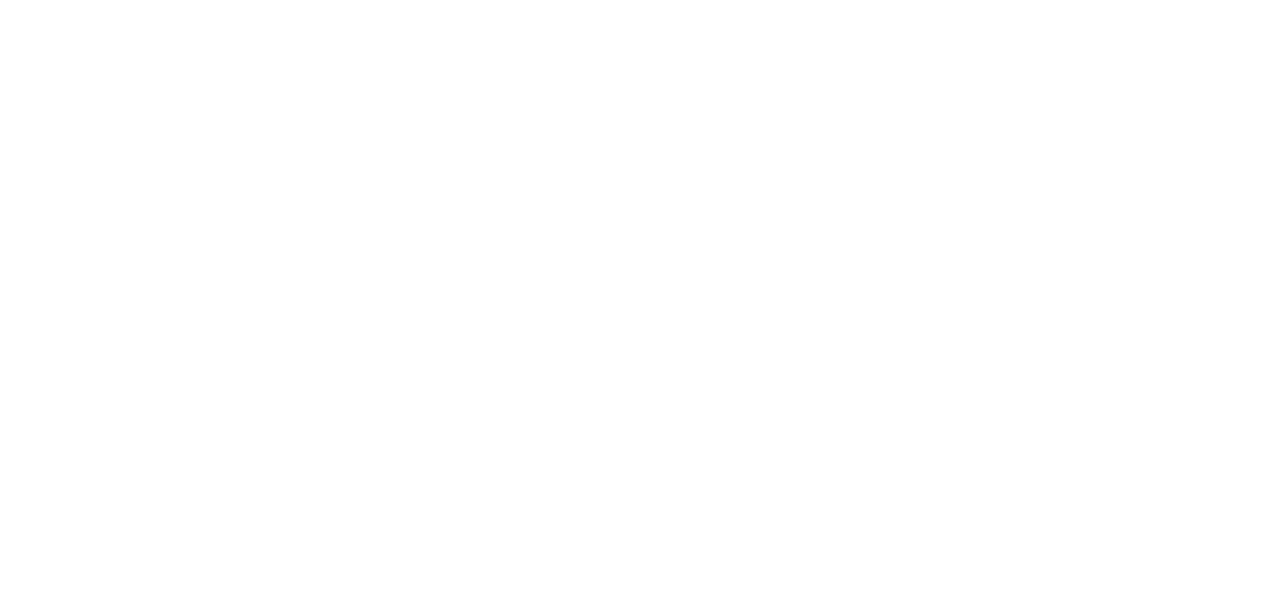
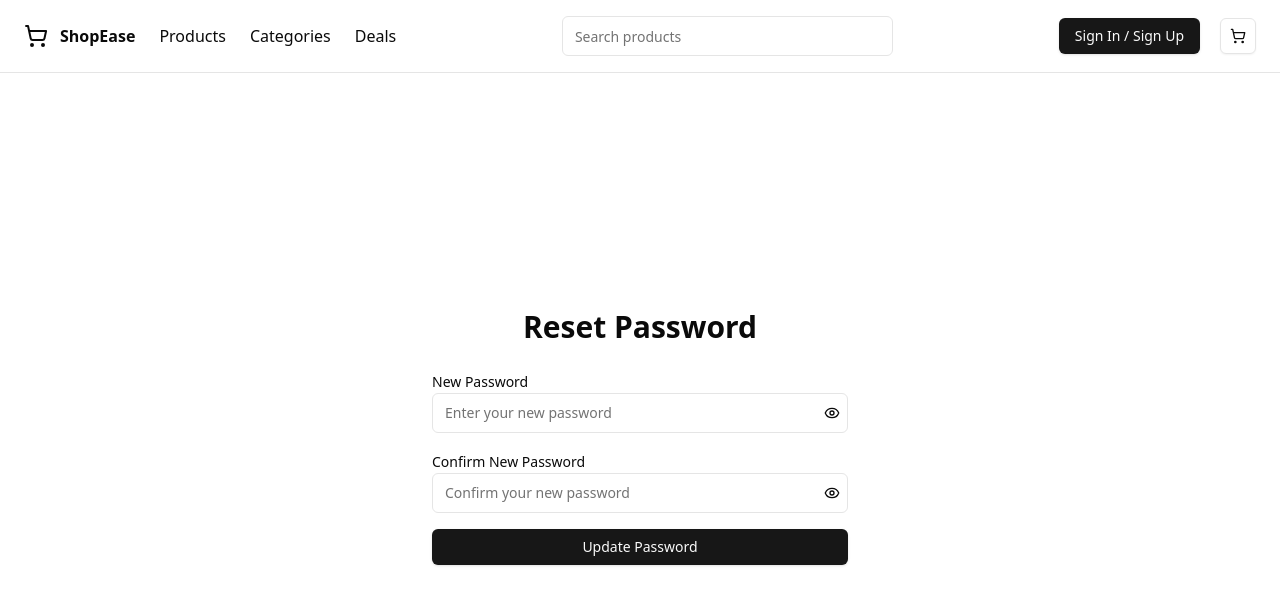
Before and after one commit to MaarcusRenieroL/ecommerce-app, a React (Vite) app in the folder frontend/: page /auth/reset-password in a window 1280 px wide. Before the commit this address had no page. Shown: the top 604 px of the page. Built offline with nearby package versions, Linux system fonts and the light colour scheme.

Commit message:
feat: add ui for reset password page

```diff
--- a/frontend/src/App.tsx
+++ b/frontend/src/App.tsx
@@ -9,6 +9,7 @@
 import { CheckoutPage } from "@/pages/checkout-page.tsx";
 import { SignInPage } from "@/pages/auth/sign-in-page.tsx";
 import { SignUpPage } from "@/pages/auth/sign-up-page.tsx";
+import {ResetPasswordPage} from "@/pages/auth/reset-password-page.tsx";
 
 export default function App() {
   return (
@@ -24,6 +25,7 @@
 
 				<Route path="/auth/sign-in" element={<SignInPage />} />
 				<Route path="/auth/sign-up" element={<SignUpPage />} />
+				<Route path="/auth/reset-password" element={<ResetPasswordPage />} />
 			</Routes>
 		</Router>
   );
--- /dev/null
+++ b/frontend/src/components/ui/alert.tsx
@@ -0,0 +1,59 @@
+import * as React from "react"
+import { cva, type VariantProps } from "class-variance-authority"
+
+import { cn } from "@/lib/utils"
+
+const alertVariants = cva(
+	"relative w-full rounded-lg border p-4 [&>svg~*]:pl-7 [&>svg+div]:translate-y-[-3px] [&>svg]:absolute [&>svg]:left-4 [&>svg]:top-4 [&>svg]:text-foreground",
+	{
+		variants: {
+			variant: {
+				default: "bg-background text-foreground",
+				destructive:
+					"border-destructive/50 text-destructive dark:border-destructive [&>svg]:text-destructive",
+			},
+		},
+		defaultVariants: {
+			variant: "default",
+		},
+	}
+)
+
+const Alert = React.forwardRef<
+	HTMLDivElement,
+	React.HTMLAttributes<HTMLDivElement> & VariantProps<typeof alertVariants>
+>(({ className, variant, ...props }, ref) => (
+	<div
+		ref={ref}
+		role="alert"
+		className={cn(alertVariants({ variant }), className)}
+		{...props}
+	/>
+))
+Alert.displayName = "Alert"
+
+const AlertTitle = React.forwardRef<
+	HTMLParagraphElement,
+	React.HTMLAttributes<HTMLHeadingElement>
+>(({ className, ...props }, ref) => (
+	<h5
+		ref={ref}
+		className={cn("mb-1 font-medium leading-none tracking-tight", className)}
+		{...props}
+	/>
+))
+AlertTitle.displayName = "AlertTitle"
+
+const AlertDescription = React.forwardRef<
+	HTMLParagraphElement,
+	React.HTMLAttributes<HTMLParagraphElement>
+>(({ className, ...props }, ref) => (
+	<div
+		ref={ref}
+		className={cn("text-sm [&_p]:leading-relaxed", className)}
+		{...props}
+	/>
+))
+AlertDescription.displayName = "AlertDescription"
+
+export { Alert, AlertTitle, AlertDescription }
--- /dev/null
+++ b/frontend/src/pages/auth/reset-password-page.tsx
@@ -0,0 +1,111 @@
+"use client"
+
+import { FormEvent, useState } from 'react'
+import { Button } from "@/components/ui/button"
+import { Input } from "@/components/ui/input"
+import { Label } from "@/components/ui/label"
+import { Eye, EyeOff } from "lucide-react"
+import { Alert, AlertDescription, AlertTitle } from "@/components/ui/alert"
+import {Navbar} from "@/components/navigation/navbar.tsx";
+
+export const ResetPasswordPage = () => {
+	const [showPassword, setShowPassword] = useState(false)
+	const [showConfirmPassword, setShowConfirmPassword] = useState(false)
+	const [password, setPassword] = useState('')
+	const [confirmPassword, setConfirmPassword] = useState('')
+	const [error, setError] = useState('')
+	const [success, setSuccess] = useState(false)
+
+	const handleSubmit = async (e: FormEvent) => {
+		e.preventDefault()
+		setError('')
+		setSuccess(false)
+
+		if (password.length < 8) {
+			setError('Password must be at least 8 characters long')
+			return
+		}
+
+		if (password !== confirmPassword) {
+			setError('Passwords do not match')
+			return
+		}
+
+		try {
+			await new Promise(resolve => setTimeout(resolve, 1000))
+			setSuccess(true)
+		} catch (err) {
+			setError('An error occurred. Please try again. ' + err)
+		}
+	}
+
+	return (
+		<div className="min-h-screen flex flex-col">
+			<Navbar />
+			<main className="flex-1 flex items-center justify-center">
+				<div className="w-full max-w-md px-4 py-8">
+					<h1 className="text-3xl font-bold mb-6 text-center">Reset Password</h1>
+					{success ? (
+						<Alert>
+							<AlertTitle>Password updated successfully</AlertTitle>
+							<AlertDescription>
+								Your password has been reset. You can now{" "}
+								<a href="/login" className="font-medium underline">
+									log in
+								</a>{" "}
+								with your new password.
+							</AlertDescription>
+						</Alert>
+					) : (
+						<form onSubmit={handleSubmit} className="space-y-4">
+							<div>
+								<Label htmlFor="password">New Password</Label>
+								<div className="relative">
+									<Input
+										id="password"
+										type={showPassword ? "text" : "password"}
+										value={password}
+										onChange={(e) => setPassword(e.target.value)}
+										placeholder="Enter your new password"
+										required
+									/>
+									<button
+										type="button"
+										className="absolute right-2 top-1/2 transform -translate-y-1/2"
+										onClick={() => setShowPassword(!showPassword)}
+									>
+										{showPassword ? <EyeOff className="h-4 w-4"/> : <Eye className="h-4 w-4"/>}
+									</button>
+								</div>
+							</div>
+							<div>
+								<Label htmlFor="confirmPassword">Confirm New Password</Label>
+								<div className="relative">
+									<Input
+										id="confirmPassword"
+										type={showConfirmPassword ? "text" : "password"}
+										value={confirmPassword}
+										onChange={(e) => setConfirmPassword(e.target.value)}
+										placeholder="Confirm your new password"
+										required
+									/>
+									<button
+										type="button"
+										className="absolute right-2 top-1/2 transform -translate-y-1/2"
+										onClick={() => setShowConfirmPassword(!showConfirmPassword)}
+									>
+										{showConfirmPassword ? <EyeOff className="h-4 w-4"/> : <Eye className="h-4 w-4"/>}
+									</button>
+								</div>
+							</div>
+							{error && <p className="text-red-500 text-sm">{error}</p>}
+							<Button type="submit" className="w-full">
+								Update Password
+							</Button>
+						</form>
+					)}
+				</div>
+			</main>
+		</div>
+	)
+}
```
